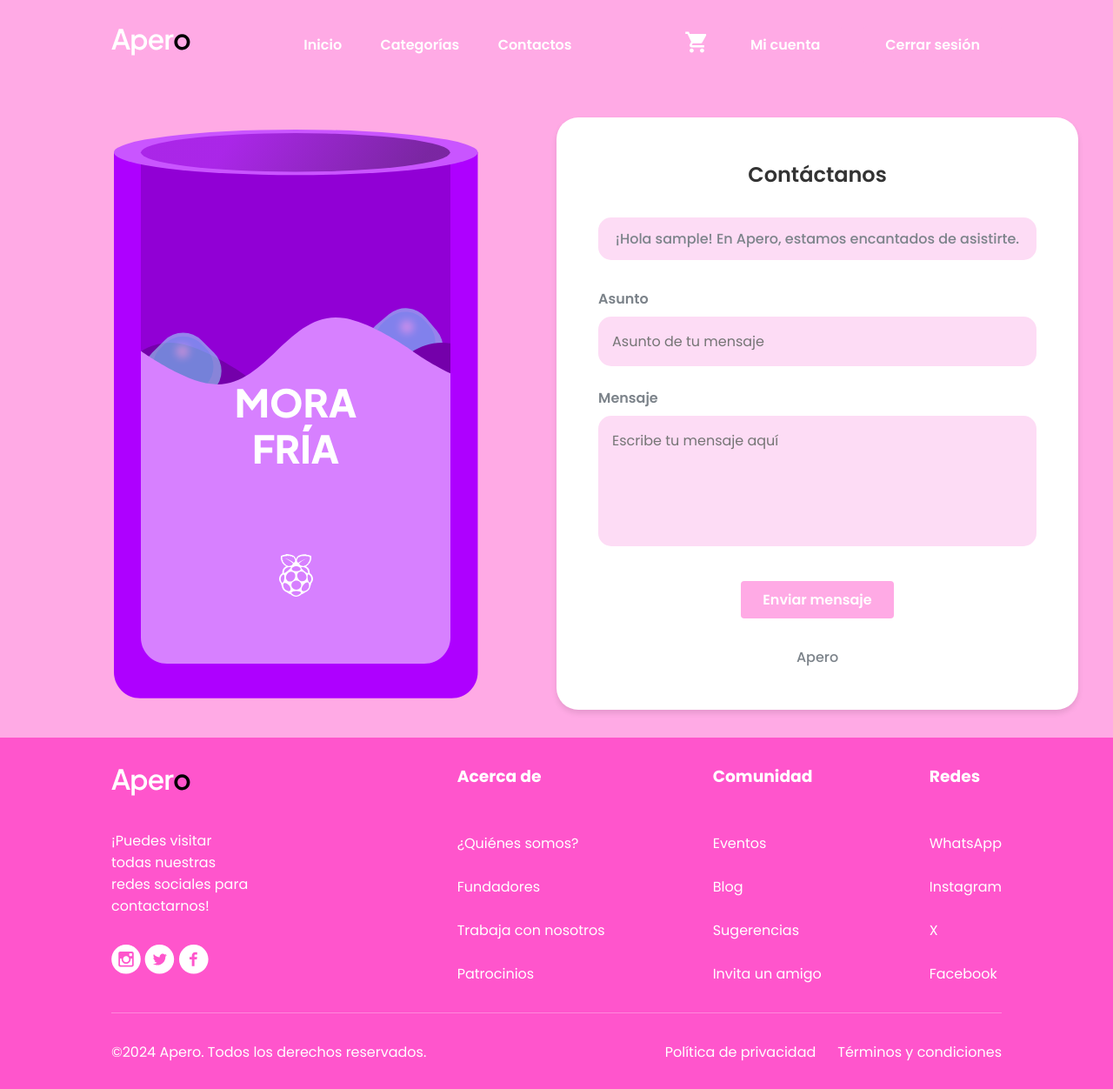
After one commit to MauricioLugo00/Apero-ecommerce, a Django app: page /accounts/contact/ in a window 1280 px wide. The commit adds this page. Shown: the whole page at 87% size. Run offline with Django 5.2, Linux system fonts and the light colour scheme; the visitor is signed in with stand-in values (Sample User, id 1).

Commit message:
agregando funcion de contacto del cliente

```diff
--- a/accounts/forms.py
+++ b/accounts/forms.py
@@ -1,6 +1,7 @@
 from django import forms
 from .models import Account, UserProfile
 from allauth.account.forms import SignupForm
+from .models import ContactMessage
 
 # Formulario de registro personalizado que extiende SignupForm de django-allauth
 class CustomSignupForm(SignupForm):
@@ -15,9 +16,11 @@ class CustomSignupForm(SignupForm):
         user.last_name = self.cleaned_data['last_name']
         user.phone_number = self.cleaned_data['phone_number']
         user.save()
+
+        # Crear perfil de usuario asociado
+        UserProfile.objects.create(user=user)
+
         return user
-
-
 
 # Formulario para editar la información básica del usuario
 class UserForm(forms.ModelForm):
@@ -48,3 +51,19 @@ class UserProfileForm(forms.ModelForm):
         # Añadir clase CSS a cada campo del formulario
         for field in self.fields:
             self.fields[field].widget.attrs['class'] = 'form-control'
+
+class ContactForm(forms.ModelForm):
+    class Meta:
+        model = ContactMessage
+        fields = ['subject', 'message']
+        widgets = {
+            'subject': forms.TextInput(attrs={
+                'class': 'form-control contact-input',
+                'placeholder': 'Asunto de tu mensaje'
+            }),
+            'message': forms.Textarea(attrs={
+                'class': 'form-control contact-textarea',
+                'rows': 4,
+                'placeholder': 'Escribe tu mensaje aquí'
+            })
+        }
--- a/accounts/models.py
+++ b/accounts/models.py
@@ -112,3 +112,13 @@ class UserProfile(models.Model):
     # Método para obtener la dirección completa del perfil
     def full_address(self):
         return f'{self.address_line_1} {self.address_line_2}'
+
+class ContactMessage(models.Model):
+    user = models.ForeignKey(Account, on_delete=models.CASCADE, null=True, blank=True)
+    subject = models.CharField(max_length=200)
+    message = models.TextField()
+    created_at = models.DateTimeField(auto_now_add=True)
+    is_read = models.BooleanField(default=False)
+
+    def __str__(self):
+        return f'{self.subject} - {self.user.email if self.user else "Usuario no registrado"}'
--- a/accounts/urls.py
+++ b/accounts/urls.py
@@ -8,6 +8,8 @@ urlpatterns = [
     path('', views.dashboard, name='dashboard'),
     path('my_orders/', views.my_orders, name='my_orders'),
     path('edit_profile/', views.edit_profile, name='edit_profile'),
+    path('contact/', views.contact, name='contact'),
+
 
     # Vistas personalizadas que sobrescriben allauth
     path('signup/', CustomSignupView.as_view(), name='account_signup'),
--- a/accounts/views.py
+++ b/accounts/views.py
@@ -1,6 +1,10 @@
 from django.shortcuts import render, redirect, get_object_or_404
 from django.contrib import messages
 from django.contrib.auth.decorators import login_required
+from django.core.mail import send_mail
+from django.conf import settings
+from django.urls import reverse
+from .forms import ContactForm
 from .forms import UserForm, UserProfileForm, CustomSignupForm
 from .models import UserProfile
 from orders.models import Order
@@ -121,3 +125,47 @@ def edit_profile(request):
         'userprofile': userprofile,
     }
     return render(request, 'accounts/edit_profile.html', context)  # Renderizar la plantilla de edición de perfil con el contexto
+
+def contact(request):
+    if request.method == 'POST' and not request.user.is_authenticated:
+        request.session['pending_contact_message'] = {
+            'subject': request.POST.get('subject', ''),
+            'message': request.POST.get('message', '')
+        }
+        messages.info(request, 'Por favor inicia sesión para enviar tu mensaje')
+        return redirect(f"{reverse('account_login')}?next={reverse('contact')}")
+
+    if request.user.is_authenticated and request.session.get('pending_contact_message'):
+        initial_data = request.session.get('pending_contact_message')
+        del request.session['pending_contact_message']
+    else:
+        initial_data = {'subject': '', 'message': ''}
+
+    if request.method == 'POST' and request.user.is_authenticated:
+        form = ContactForm(request.POST)
+        if form.is_valid():
+            contact = form.save(commit=False)
+            contact.user = request.user
+            contact.save()
+
+            # Enviar email
+            send_mail(
+                subject=f'Un cliente de Apero envio un nuevo mensaje! {contact.subject}',
+                message=f'''
+                Cliente: {request.user.email}
+                Asunto: {contact.subject}
+
+                Mensaje:
+                {contact.message}
+                ''',
+                from_email=settings.DEFAULT_FROM_EMAIL,
+                recipient_list=[settings.EMAIL_HOST_USER],
+                fail_silently=False,
+            )
+
+            messages.success(request, 'Tu mensaje ha sido enviado exitosamente')
+            return redirect('contact')
+    else:
+        form = ContactForm(initial=initial_data)
+
+    return render(request, 'accounts/contact.html', {'form': form})
--- a/core/settings.py
+++ b/core/settings.py
@@ -126,7 +126,7 @@ SOCIALACCOUNT_PROVIDERS = {
             'email',
         ],
         'AUTH_PARAMS': {
-            'redirect_uri': 'http://localhost:8000/accounts/github/login/callback/'  # Asegúrate de que esto coincida con la configuración en GitHub
+            'redirect_uri': 'http://localhost:8000/accounts/github/login/callback/'
         }
     }
 }
--- /dev/null
+++ b/static/css/contact.css
@@ -0,0 +1,181 @@
+@import url('https://fonts.googleapis.com/css2?family=Poppins:ital,wght@0,100;0,200;0,300;0,400;0,500;0,600;0,700;0,800;0,900;1,100;1,200;1,300;1,400;1,500;1,600;1,700;1,800;1,900&display=swap');
+
+* {
+    box-sizing: border-box;
+    margin: 0;
+    padding: 0;
+    font-family: "Poppins", sans-serif;
+}
+
+.contact-container {
+    position: relative;
+    min-height: calc(100vh - 160px);
+    background-color: #FFAAE5;
+    padding: 2rem;
+}
+
+.contact-content {
+    display: flex;
+    align-items: center;
+    justify-content: space-between;
+    max-width: 1200px;
+    margin: 0 auto;
+    height: 100%;
+}
+
+.image-section {
+    flex: 1;
+    display: flex;
+    justify-content: center;
+    align-items: center;
+}
+
+.vaso-mora {
+    max-width: 80%;
+    animation: blackberry 10s;
+}
+
+.form-section {
+    flex: 1;
+    background-color: #FFFFFF;
+    padding: 3rem;
+    border-radius: 25px;
+    box-shadow: 0 4px 6px rgba(0, 0, 0, 0.1);
+    max-width: 600px;
+}
+
+.form-section h2 {
+    color: #333;
+    margin-bottom: 2rem;
+    text-align: center;
+    font-family: "Poppins", sans-serif;
+    font-weight: 600;
+    font-size: 24px;
+}
+
+.user-email {
+    color: #7C838A;
+    background-color: #FDDCF5;
+    padding: 0.75rem 1rem;
+    border-radius: 15px;
+    text-align: center;
+    margin-bottom: 2rem;
+    font-family: "Poppins", sans-serif;
+    font-weight: 500;
+}
+
+.contact-form {
+    display: flex;
+    flex-direction: column;
+    gap: 1.5rem;
+}
+
+.form-group {
+    display: flex;
+    flex-direction: column;
+    gap: 0.5rem;
+}
+
+.form-group label {
+    color: #7C838A;
+    font-family: "Poppins", sans-serif;
+    font-weight: 600;
+    font-size: 16px;
+}
+
+.form-group input,
+.form-group textarea {
+    background-color: #FDDCF5;
+    padding: 1rem;
+    border: none;
+    border-radius: 15px;
+    font-family: "Poppins", sans-serif;
+    font-weight: 400;
+    font-size: 16px;
+    resize: none;
+}
+
+.form-group textarea {
+    height: 150px;
+}
+
+.submit-button {
+    background-color: #FFAAE5;
+    color: #FFFFFF;
+    padding: 9px 25px;
+    cursor: pointer;
+    border-radius: 4px;
+    border: none;
+    font-family: "Poppins", sans-serif;
+    font-weight: 600;
+    font-size: 16px;
+    transition: 0.3s ease 0s;
+    align-self: center;
+    margin-top: 1rem;
+}
+
+.submit-button:hover {
+    background-color: #FF8AD9;
+}
+
+.brand-signature {
+    color: #7C838A;
+    text-align: center;
+    margin-top: 2rem;
+    font-family: "Poppins", sans-serif;
+    font-weight: 500;
+}
+
+@keyframes blackberry {
+    0% { transform: translateX(300%); }
+    15% { transform: translateX(0) rotate(-40deg); }
+    25% { transform: translateX(0); }
+    35% { transform: translateX(-10%); }
+    50% { transform: translateX(10%); }
+    59% { transform: translateY(0); }
+    60% { transform: translateY(-10%); }
+    61% { transform: translateY(0); }
+    62% { transform: translateY(-10%); }
+    63% { transform: translateY(0); }
+    100% { transform: translateX(0); }
+}
+
+/* Responsive Design */
+@media (max-width: 992px) {
+    .contact-content {
+        flex-direction: column;
+        gap: 2rem;
+    }
+
+    .form-section {
+        width: 100%;
+        max-width: 100%;
+    }
+
+    .image-section {
+        order: -1;
+    }
+
+    .vaso-mora {
+        max-width: 60%;
+    }
+}
+
+@media (max-width: 576px) {
+    .contact-container {
+        padding: 1rem;
+    }
+
+    .form-section {
+        padding: 2rem 1rem;
+    }
+
+    .vaso-mora {
+        max-width: 80%;
+    }
+
+    .exit-button {
+        top: 1rem;
+        right: 1rem;
+    }
+}
--- /dev/null
+++ b/templates/accounts/contact.html
@@ -0,0 +1,35 @@
+{% extends 'base.html' %}
+{% load static %}
+{% block content %}
+<link rel="stylesheet" href="{% static 'css/contact.css' %}">
+<div class="contact-container">
+    <div class="contact-content">
+        <div class="image-section">
+            <img class="vaso-mora" src="{% static 'images/vasoMora.svg' %}" alt="vaso de mora">
+        </div>
+
+        <div class="form-section">
+            <h2>Contáctanos</h2>
+
+            {% if user.is_authenticated %}
+            <p class="user-email">¡Hola {{ user.username }}! En Apero, estamos encantados de asistirte.</p>
+            {% endif %}
+
+            <form method="post" class="contact-form">
+                {% csrf_token %}
+                <div class="form-group">
+                    <label for="{{ form.subject.id_for_label }}">Asunto</label>
+                    {{ form.subject }}
+                </div>
+                <div class="form-group">
+                    <label for="{{ form.message.id_for_label }}">Mensaje</label>
+                    {{ form.message }}
+                </div>
+                <button type="submit" class="submit-button">Enviar mensaje</button>
+            </form>
+
+            <p class="brand-signature">Apero</p>
+        </div>
+    </div>
+</div>
+{% endblock %}
--- a/templates/accounts/dashboard.html
+++ b/templates/accounts/dashboard.html
@@ -27,7 +27,7 @@
                 <article class="dashboard-card">
                     <header class="card-header">
                         <strong>Bienvenido:</strong>
-                        <span>{{ user.first_name }} {{ user.last_name }}</span>
+                        <span>{{ user.username }}</span>
                     </header>
                     <div class="card-body">
                         <div class="dashboard-grid">
--- a/templates/base.html
+++ b/templates/base.html
@@ -5,7 +5,8 @@
     <meta name="viewport" content="width=device-width, initial-scale=1.0">
     {% load static %}
     <link rel="stylesheet" href="{% static 'css/base.css' %}">
-    <title>base</title>
+    <link rel="icon" type="image/svg" href="{% static 'images/logo.svg' %}">
+    <title>APERO</title>
 </head>
 <body>
     <header>
@@ -14,11 +15,11 @@
             <ul class="nav_links">
                 <li><a href="{% url 'home' %}">Inicio</a></li>
                 <li><a href="{% url 'store' %}">Categorías</a></li>
-                <li><a href="#">Contactos</a></li>
+                <li><a href="{% url 'contact' %}">Contactos</a></li>
             </ul>
         </nav>
         <div>
-            <img class="cart" src="{% static 'images/Carrito.svg' %}" alt="Mi carrito de compras">
+            <a href="{% url 'cart' %}"><img class="cart" src="{% static 'images/Carrito.svg' %}" alt="Mi carrito de compras"></a>
             {% if user.is_authenticated %}
                 <a href="{% url 'dashboard' %}"><button>Mi cuenta</button></a>
                 <a href="{% url 'account_logout' %}"><button>Cerrar sesión</button></a>
```
Also changed, not shown: accounts/migrations/0003_contactdraft_contact.py (added), accounts/migrations/0004_contactmessage_remove_contact_user_and_more.py (added), accounts/migrations/0005_contactmessage_subject.py (added).
